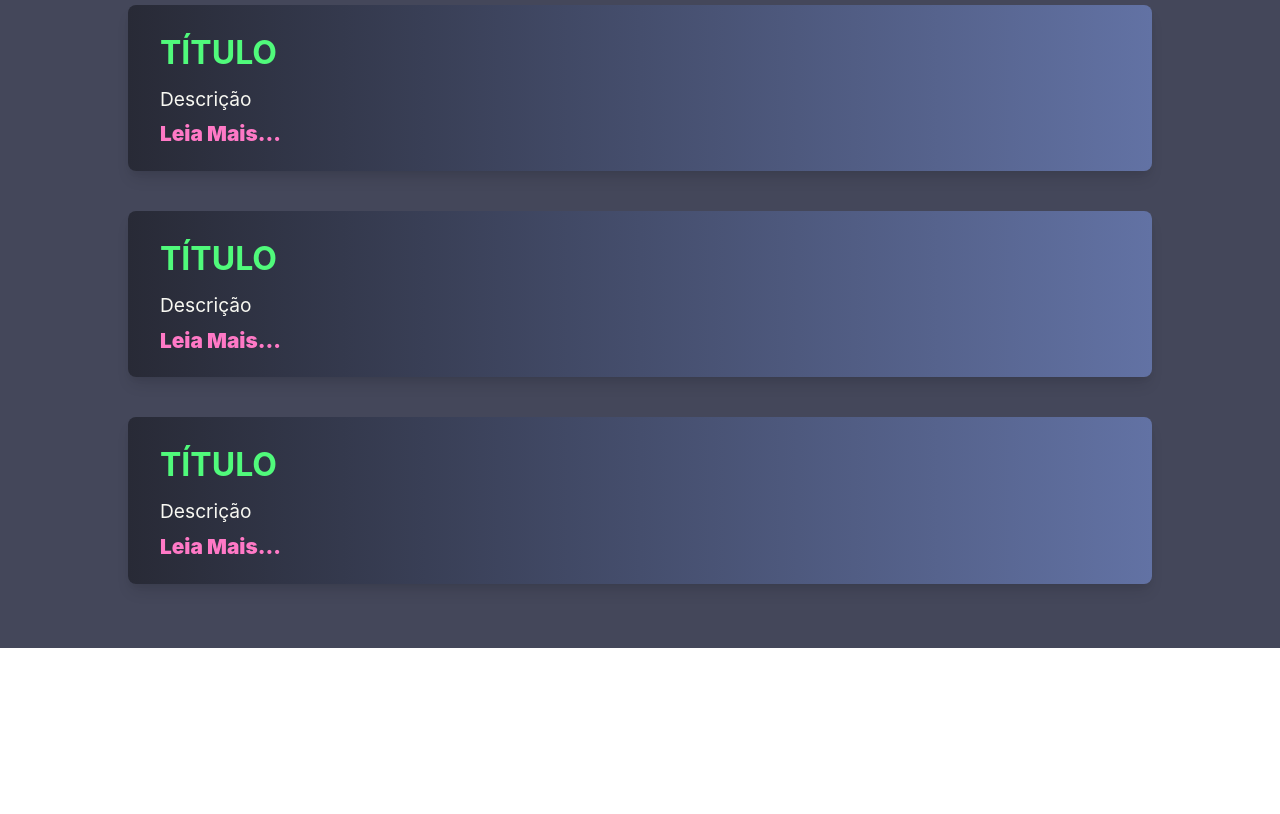
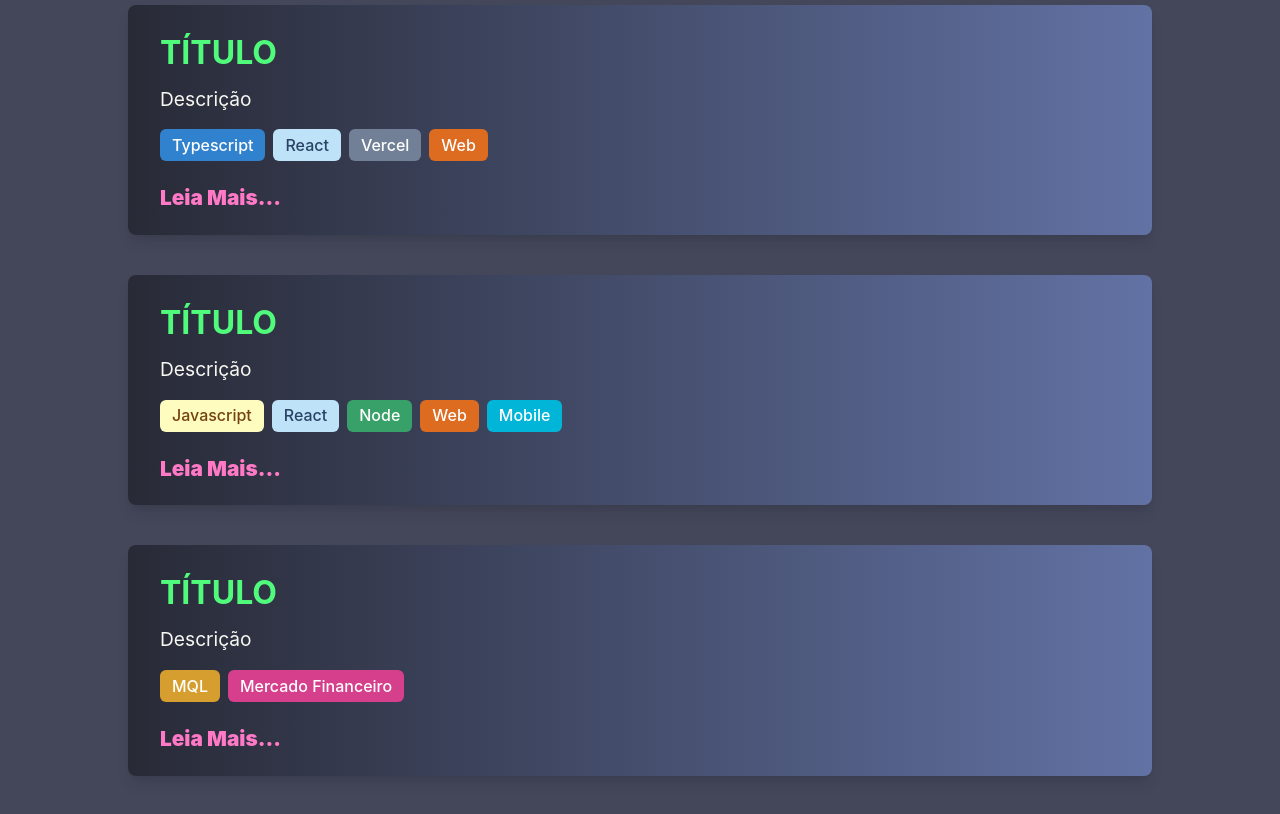
Before and after one commit to AbraaoM/portfolio, a Next.js app: page / in a window 1280 px wide. Shown: the part 2580-3394 px from the top of the page. Before the commit the page ends 3228 px from the top, so only its background shows below. Built offline with nearby package versions, Linux system fonts and the light colour scheme; no server answers.

Commit message:
update github cards layout

```diff
--- a/components/ghSection/ghCard.tsx
+++ b/components/ghSection/ghCard.tsx
@@ -2,18 +2,17 @@ import {
   Box,
   Text,
   Heading,
-  Link
+  Link,
+  Tag
 } from '@chakra-ui/react'
 
-type tags = {
-
-}
+import { tagEnum } from '../../enums/tagEnums'
 
 type cardInputs = {
   title: string;
   description: string;
   url:string;
-  tags?: tags;
+  tags?: Array<tagEnum>;
 }
 
 export function GhCard (props: cardInputs){
@@ -41,6 +40,113 @@ export function GhCard (props: cardInputs){
         {props.description}
       </Text>
 
+      <Box
+        margin="1em 0 1em 0"
+      >
+        {props.tags?.includes(tagEnum.typescript) &&
+          <Tag
+          marginRight={"0.5em"}
+          size={"lg"}
+          key={tagEnum.typescript}
+          variant='solid'
+          colorScheme='blue'>
+          Typescript
+        </Tag>
+        }
+
+        {props.tags?.includes(tagEnum.javascript) && <Tag
+          marginRight={"0.5em"}
+          size={"lg"}
+          key={tagEnum.javascript}
+          variant='subtle'
+          colorScheme='yellow'>
+          Javascript
+        </Tag>}
+
+        {props.tags?.includes(tagEnum.dotnet) && <Tag
+          marginRight={"0.5em"}
+          size={"lg"}
+          key={tagEnum.dotnet}
+          variant='solid'
+          colorScheme='purple'>
+          .NET
+        </Tag>
+        }
+        {props.tags?.includes(tagEnum.angular) && <Tag
+          marginRight={"0.5em"}
+          size={"lg"}
+          key={tagEnum.angular}
+          variant='solid'
+          colorScheme='red'>
+          Angular
+        </Tag>
+        }
+        {props.tags?.includes(tagEnum.react) && <Tag
+          marginRight={"0.5em"}
+          size={"lg"}
+          key={tagEnum.react}
+          variant='subtle'
+          colorScheme='blue'>
+          React
+        </Tag>
+        }
+        {props.tags?.includes(tagEnum.node) && <Tag
+          marginRight={"0.5em"}
+          size={"lg"}
+          key={tagEnum.node}
+          variant='solid'
+          colorScheme='green'>
+          Node
+        </Tag>
+        }
+        {props.tags?.includes(tagEnum.vercel) && <Tag
+          marginRight={"0.5em"}
+          size={"lg"}
+          key={tagEnum.vercel}
+          variant='solid'
+          colorScheme='gray'>
+          Vercel
+        </Tag>
+        }
+        {props.tags?.includes(tagEnum.web) && <Tag
+          marginRight={"0.5em"}
+          size={"lg"}
+          key={tagEnum.web}
+          variant='solid'
+          colorScheme='orange'>
+          Web
+        </Tag>
+        }
+        {props.tags?.includes(tagEnum.mobile) && <Tag
+          marginRight={"0.5em"}
+          size={"lg"}
+          key={tagEnum.mobile}
+          variant='solid'
+          colorScheme='cyan'>
+          Mobile
+        </Tag>
+        }
+        {props.tags?.includes(tagEnum.MQL) && <Tag
+          marginRight={"0.5em"}
+          size={"lg"}
+          key={tagEnum.MQL}
+          variant='solid'
+          colorScheme='yellow'>
+          MQL
+        </Tag>
+        }
+        {props.tags?.includes(tagEnum['Mercado financeiro']) && <Tag
+          marginRight={"0.5em"}
+          size={"lg"}
+          key={tagEnum['Mercado financeiro']}
+          variant='solid'
+          colorScheme='pink'>
+          Mercado Financeiro
+        </Tag>
+        }
+
+      </Box>
+
       <Link
         href={props.url}
         isExternal
--- a/components/ghSection/ghSection.tsx
+++ b/components/ghSection/ghSection.tsx
@@ -11,6 +11,8 @@ import {
 import axios from 'axios'
 
 import { GhCard } from "./ghCard"
+
+import { tagEnum } from '../../enums/tagEnums'
 
 type cardInputs = {
   name: string;
@@ -99,16 +101,32 @@ export function GhSection(){
             title={ ghProject1.name.toUpperCase()}
             description={ghProject1.description}
             url={ghProject1.html_url}
+            tags={[
+              tagEnum.typescript,
+              tagEnum.react,
+              tagEnum.vercel,
+              tagEnum.web]}
           />
           <GhCard
             title={ ghProject2.name.toUpperCase()}
             description={ghProject2.description}
             url={ghProject2.html_url}
+            tags={[
+              tagEnum.node,
+              tagEnum.react,
+              tagEnum.javascript,
+              tagEnum.web,
+              tagEnum.mobile
+            ]}
           />
           <GhCard
             title={ ghProject3.name.toUpperCase()}
             description={ghProject3.description}
             url={ghProject3.html_url}
+            tags={[
+              tagEnum["Mercado financeiro"],
+              tagEnum.MQL
+            ]}
           />
         </Stack>
       </Center>
--- /dev/null
+++ b/enums/tagEnums.ts
@@ -0,0 +1,13 @@
+export enum tagEnum {
+  typescript,
+  javascript,
+  dotnet,
+  angular,
+  react,
+  node,
+  vercel,
+  web,
+  mobile,
+  MQL,
+  "Mercado financeiro"
+}
```
